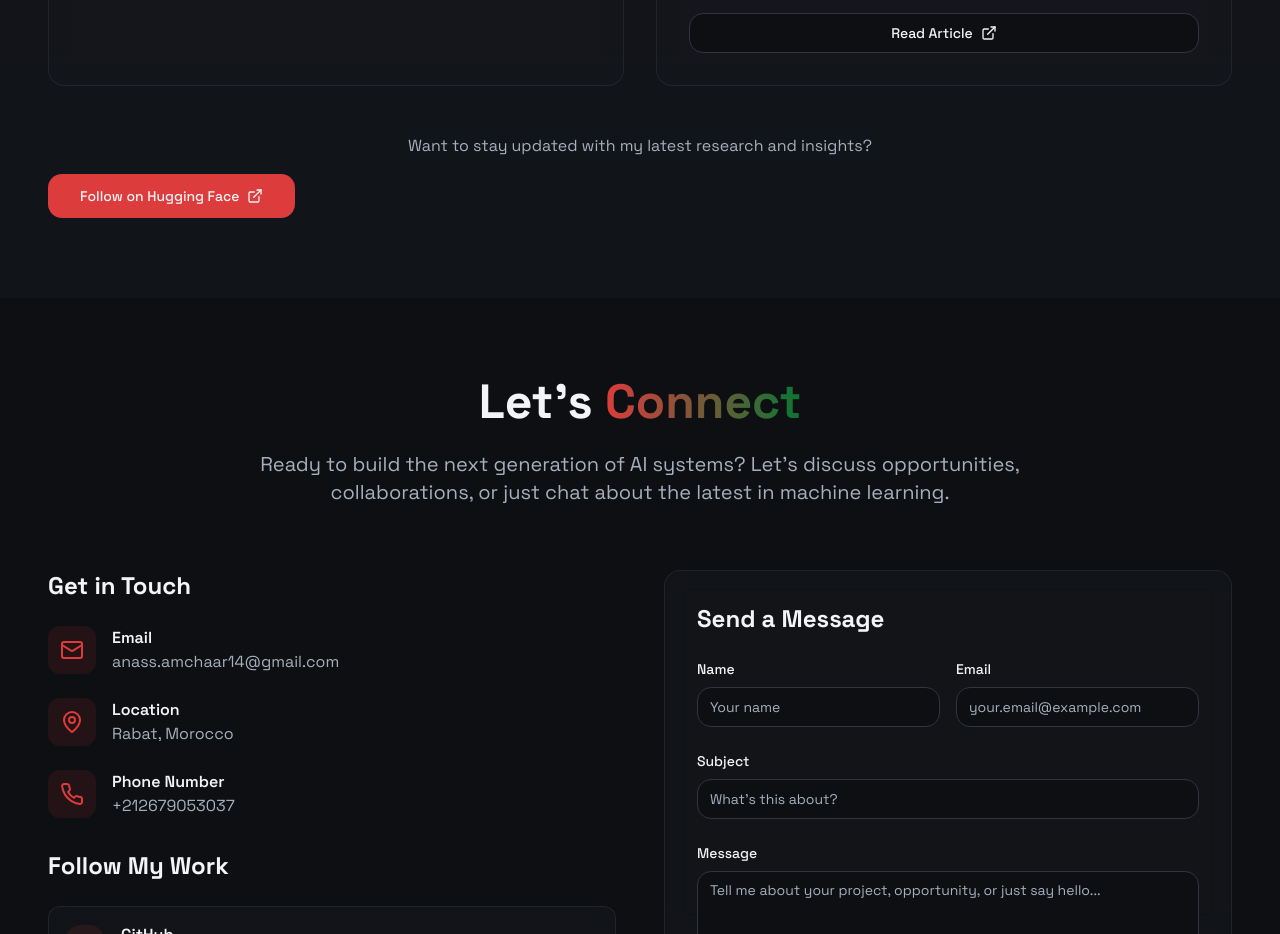
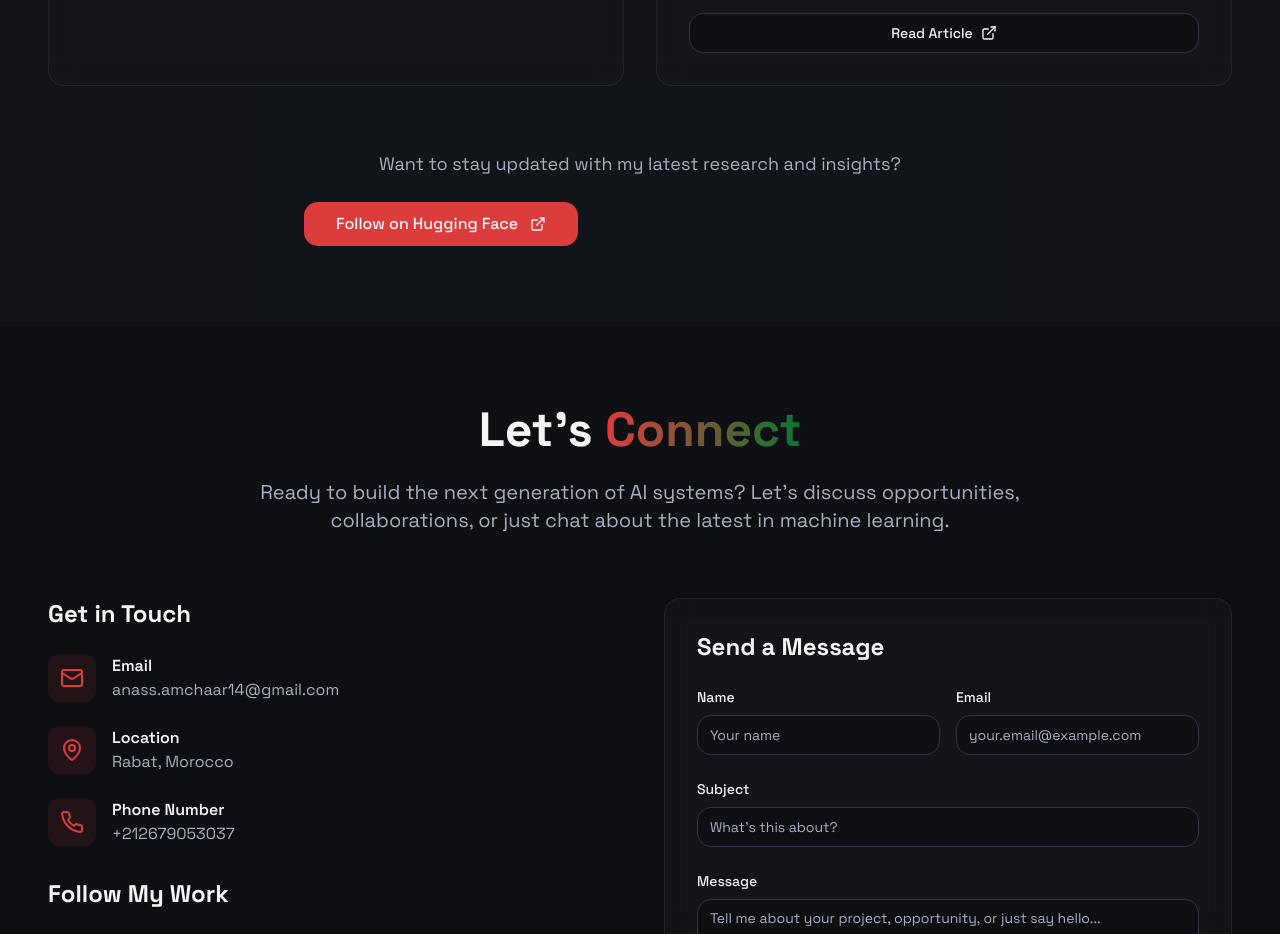
Before and after one commit to AnasAmchaar/AnasAmchaar.portfolio, a React (Vite) app: page / in a window 1280 px wide. Shown: the part 6280-7214 px from the top of the page. Built offline with nearby package versions, Linux system fonts and the light colour scheme.

Commit message:
Improve CTA button design and mobile responsiveness

```diff
--- a/src/components/WritingSection.tsx
+++ b/src/components/WritingSection.tsx
@@ -111,18 +111,20 @@ const WritingSection = () => {
         </div>
 
         {/* CTA */}
-        <div className="text-center mt-12">
-          <p className="text-muted-foreground mb-4">
+        <div className="text-center mt-16 px-4">
+          <div className="max-w-2xl mx-auto">
+            <p className="text-muted-foreground mb-6 text-lg">
               Want to stay updated with my latest research and insights?
             </p>
             <Button
               size="lg"
               onClick={() => window.open("https://huggingface.co/anasAmchaar", "_blank")}
-            className="flex items-center gap-2"
+              className="flex items-center gap-3 px-8 py-3 text-base font-medium hover:scale-105 transition-transform duration-200"
             >
               <span>Follow on Hugging Face</span>
-            <ExternalLink className="w-4 h-4" />
+              <ExternalLink className="w-5 h-5" />
             </Button>
+          </div>
         </div>
       </div>
     </section>
```
Lines whose indentation alone changed are shown as unchanged.
